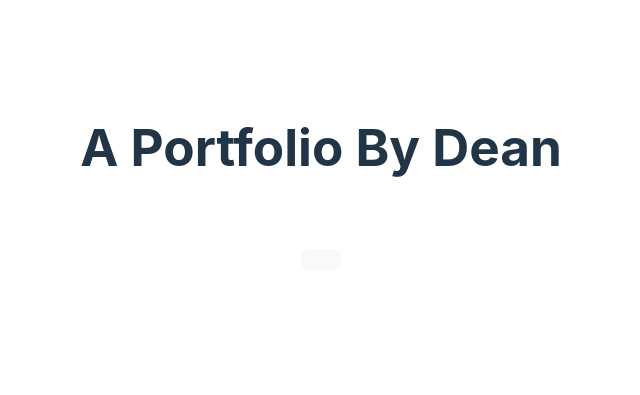
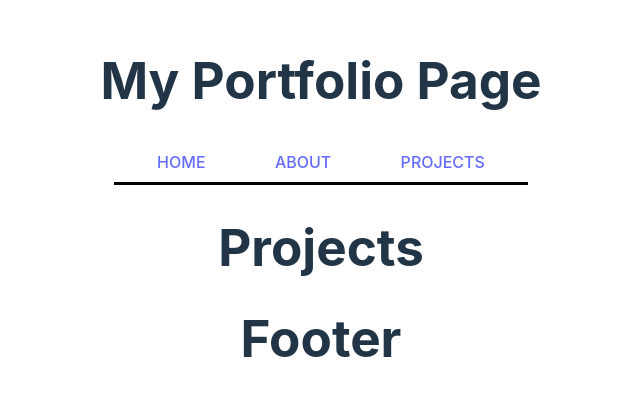
Before and after one commit to dean0machin0-ga/Portfolio, a React (Vite) app: page /projects in a window 1280 px wide. Shown: the part 191-586 px from the top of the page, without its empty margins (319-959 px from the left). Built offline with nearby package versions, Linux system fonts and the light colour scheme.

Commit message:
page navigation stubbed out

```diff
--- a/package.json
+++ b/package.json
@@ -11,7 +11,9 @@
   },
   "dependencies": {
     "react": "^18.2.0",
-    "react-dom": "^18.2.0"
+    "react-dom": "^18.2.0",
+    "react-router": "^6.20.1",
+    "react-router-dom": "^6.20.1"
   },
   "devDependencies": {
     "@types/react": "^18.2.43",
--- a/src/components/App/App.jsx
+++ b/src/components/App/App.jsx
@@ -1,24 +1,27 @@
-// import { useState } from 'react'
+// Import Components
+import { Route, Routes } from "react-router-dom"
+import Header from "../../components/Header"
+import Footer from "../../components/Footer"
+
+// Import Pages
+import Home from "../../pages/Home"
+import About from "../../pages/About"
+import Projects from "../../pages/Projects"
+
 import './App.css'
 
 function App() {
 
   return (
-    <>
-      <div>
-        <a>
-        </a>
-      </div>
-      <h1>A Portfolio By Dean</h1>
-      <div className="card">
-        <button>
-        </button>
-        <p>
-        </p>
-      </div>
-      <p className="">
-      </p>
-    </>
+    <div className="App">
+      <Header />
+      <Routes>
+        <Route exact path="/" element={<Home />} />
+        <Route path="/projects" element={<Projects />} />
+        <Route path="/about" element={<About />} />
+      </Routes>
+      <Footer />
+    </div>
   )
 }
 
--- /dev/null
+++ b/src/components/Footer.jsx
@@ -0,0 +1,7 @@
+/* eslint-disable no-unused-vars */
+
+function Footer(props) {
+    return <h1>Footer</h1>
+}
+
+export default Footer
--- /dev/null
+++ b/src/components/Header.jsx
@@ -0,0 +1,32 @@
+/* eslint-disable no-unused-vars */
+import { Link } from "react-router-dom"
+
+function Header() {
+
+    const navStyle = {
+        display: "flex",
+        justifyContent: "space-around",
+        borderBottom: ".2rem solid black",
+        padding: ".5rem",
+        width: "90%",
+        margin: "auto",
+    }
+    return (
+        <header>
+            <h1>My Portfolio Page</h1>
+            <nav style={navStyle}>
+                <Link to="/">
+                    <div>HOME</div>
+                </Link>
+                <Link to="/about">
+                    <div>ABOUT</div>
+                </Link>
+                <Link to="/projects">
+                    <div>PROJECTS</div>
+                </Link>
+            </nav>
+        </header>
+    )
+}
+
+export default Header
--- /dev/null
+++ b/src/pages/About.jsx
@@ -0,0 +1,6 @@
+/* eslint-disable no-unused-vars */
+function About(props) {
+    return <h1>About</h1>;
+}
+
+export default About
--- /dev/null
+++ b/src/pages/Home.jsx
@@ -0,0 +1,6 @@
+/* eslint-disable no-unused-vars */
+function Home(props) {
+    return <h1>Home</h1>
+}
+
+export default Home
--- /dev/null
+++ b/src/pages/Projects.jsx
@@ -0,0 +1,6 @@
+/* eslint-disable no-unused-vars */
+function Projects(props) {
+    return <h1>Projects</h1>
+}
+
+export default Projects
```
Also changed, not shown: public/about.json (+10 -0 lines), src/pages/ProjectDetails/ProjectDetails.css (deleted), src/pages/ProjectDetails/ProjectDetails.jsx (deleted), src/pages/Projects/Projects.css (deleted), src/pages/Projects/Projects.jsx (deleted), 1 other file (tests, documents, lock files or other folders).
